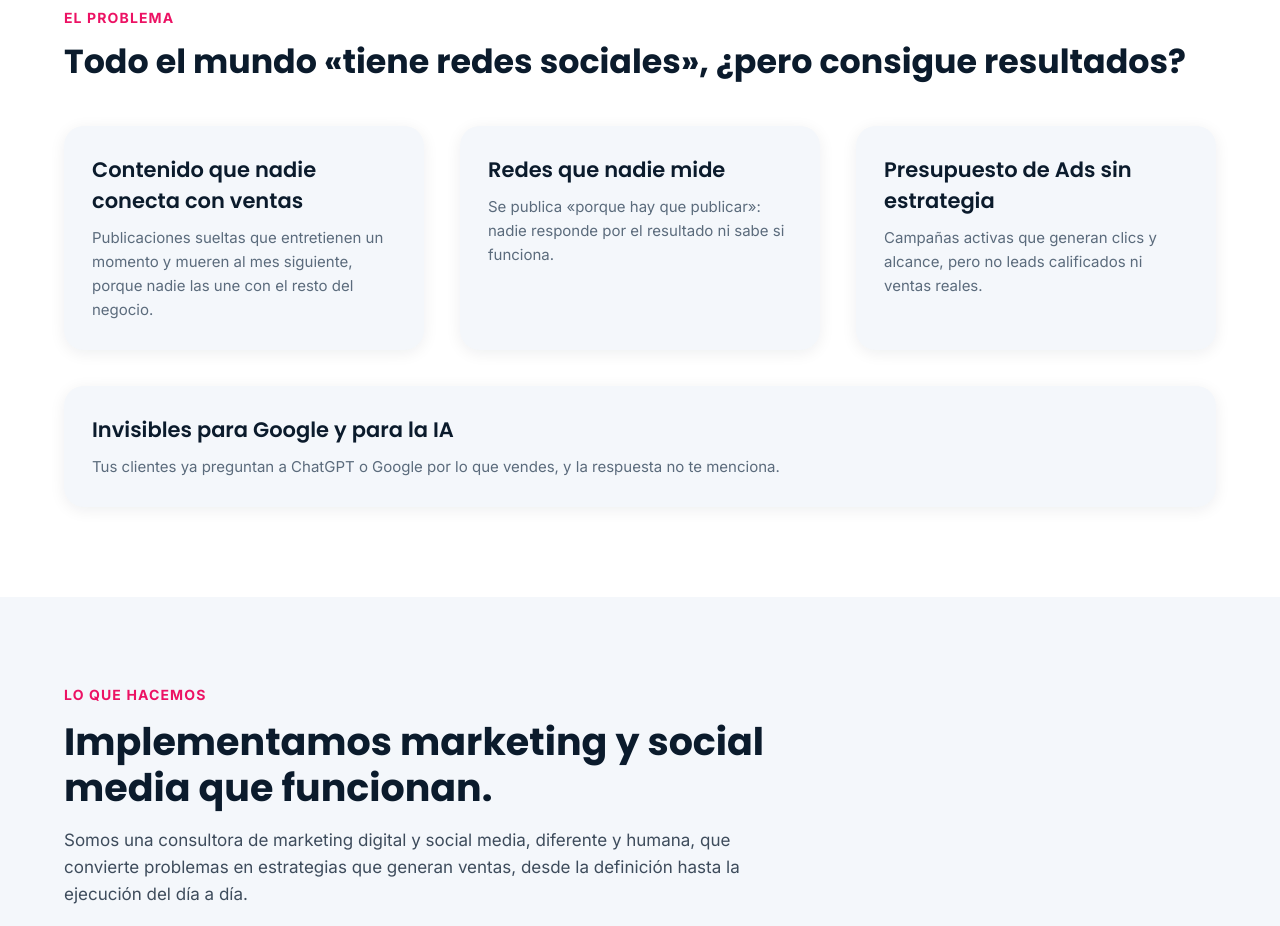
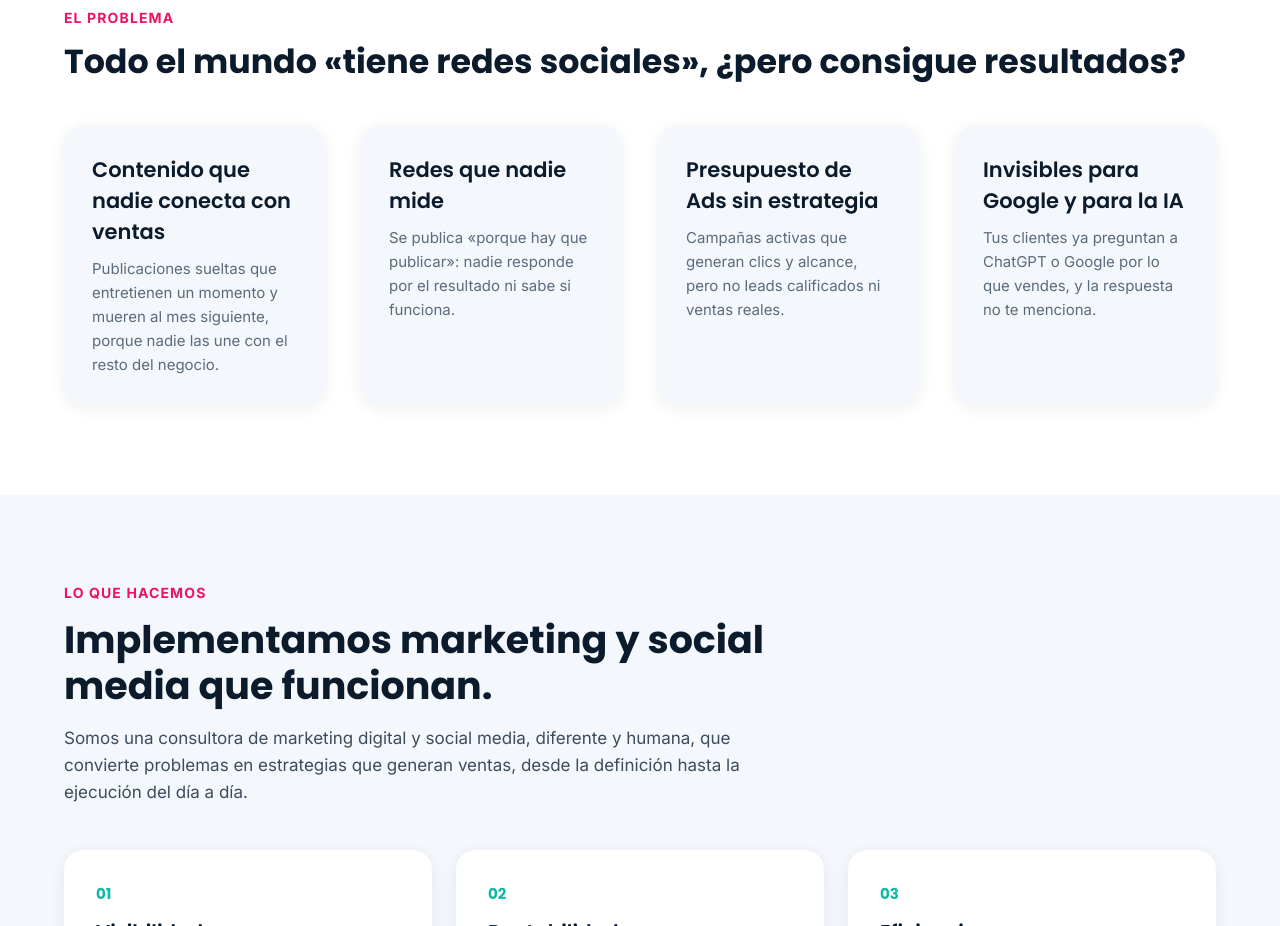
Before and after one commit to gemaminayolopez/gminayoprueba, a plain HTML site: page sitio/index.html in a window 1280 px wide. Shown: the part 1760-2686 px from the top of the page. Drawn offline with Linux system fonts and the light colour scheme; no server answers.

Commit message:
Grid fijo de 4 columnas para evitar salto de caja en El problema

```diff
--- a/sitio/index.html
+++ b/sitio/index.html
@@ -113,20 +113,20 @@
         <p style="margin:0;fontSize:14px;fontWeight:700;letterSpacing:0.08em;textTransform:uppercase;color:#EC1264">El problema</p>
         <h2 id="problema-h2" style="margin:0;fontFamily:Poppins,sans-serif;fontWeight:700;fontSize:clamp(20px,2.6vw,38px);lineHeight:1.2;color:#0B1B2C;whiteSpace:nowrap">Todo el mundo «tiene redes sociales», ¿pero consigue resultados?</h2>
       </div>
-      <div class="gm-reveal" style="display:flex;flexWrap:wrap;gap:36px">
-        <div style="flex:1 1 260px;background:#F4F7FB;borderRadius:20px;padding:28px;display:flex;flexDirection:column;gap:10px;boxShadow:0 3px 16px rgba(11,27,44,0.07)">
+      <div class="gm-reveal" style="display:grid;gridTemplateColumns:repeat(4,1fr);gap:36px">
+        <div style="background:#F4F7FB;borderRadius:20px;padding:28px;display:flex;flexDirection:column;gap:10px;boxShadow:0 3px 16px rgba(11,27,44,0.07)">
           <h3 style="margin:0;fontFamily:Poppins,sans-serif;fontWeight:600;fontSize:21px;color:#0B1B2C">Contenido que nadie conecta con ventas</h3>
           <p style="margin:0;fontSize:15px;lineHeight:1.6;color:#5B6B7C">Publicaciones sueltas que entretienen un momento y mueren al mes siguiente, porque nadie las une con el resto del negocio.</p>
         </div>
-        <div style="flex:1 1 260px;background:#F4F7FB;borderRadius:20px;padding:28px;display:flex;flexDirection:column;gap:10px;boxShadow:0 3px 16px rgba(11,27,44,0.07)">
+        <div style="background:#F4F7FB;borderRadius:20px;padding:28px;display:flex;flexDirection:column;gap:10px;boxShadow:0 3px 16px rgba(11,27,44,0.07)">
           <h3 style="margin:0;fontFamily:Poppins,sans-serif;fontWeight:600;fontSize:21px;color:#0B1B2C">Redes que nadie mide</h3>
           <p style="margin:0;fontSize:15px;lineHeight:1.6;color:#5B6B7C">Se publica «porque hay que publicar»: nadie responde por el resultado ni sabe si funciona.</p>
         </div>
-        <div style="flex:1 1 260px;background:#F4F7FB;borderRadius:20px;padding:28px;display:flex;flexDirection:column;gap:10px;boxShadow:0 3px 16px rgba(11,27,44,0.07)">
+        <div style="background:#F4F7FB;borderRadius:20px;padding:28px;display:flex;flexDirection:column;gap:10px;boxShadow:0 3px 16px rgba(11,27,44,0.07)">
           <h3 style="margin:0;fontFamily:Poppins,sans-serif;fontWeight:600;fontSize:21px;color:#0B1B2C">Presupuesto de Ads sin estrategia</h3>
           <p style="margin:0;fontSize:15px;lineHeight:1.6;color:#5B6B7C">Campañas activas que generan clics y alcance, pero no leads calificados ni ventas reales.</p>
         </div>
-        <div style="flex:1 1 260px;background:#F4F7FB;borderRadius:20px;padding:28px;display:flex;flexDirection:column;gap:10px;boxShadow:0 3px 16px rgba(11,27,44,0.07)">
+        <div style="background:#F4F7FB;borderRadius:20px;padding:28px;display:flex;flexDirection:column;gap:10px;boxShadow:0 3px 16px rgba(11,27,44,0.07)">
           <h3 style="margin:0;fontFamily:Poppins,sans-serif;fontWeight:600;fontSize:21px;color:#0B1B2C">Invisibles para Google y para la IA</h3>
           <p style="margin:0;fontSize:15px;lineHeight:1.6;color:#5B6B7C">Tus clientes ya preguntan a ChatGPT o Google por lo que vendes, y la respuesta no te menciona.</p>
         </div>
```
